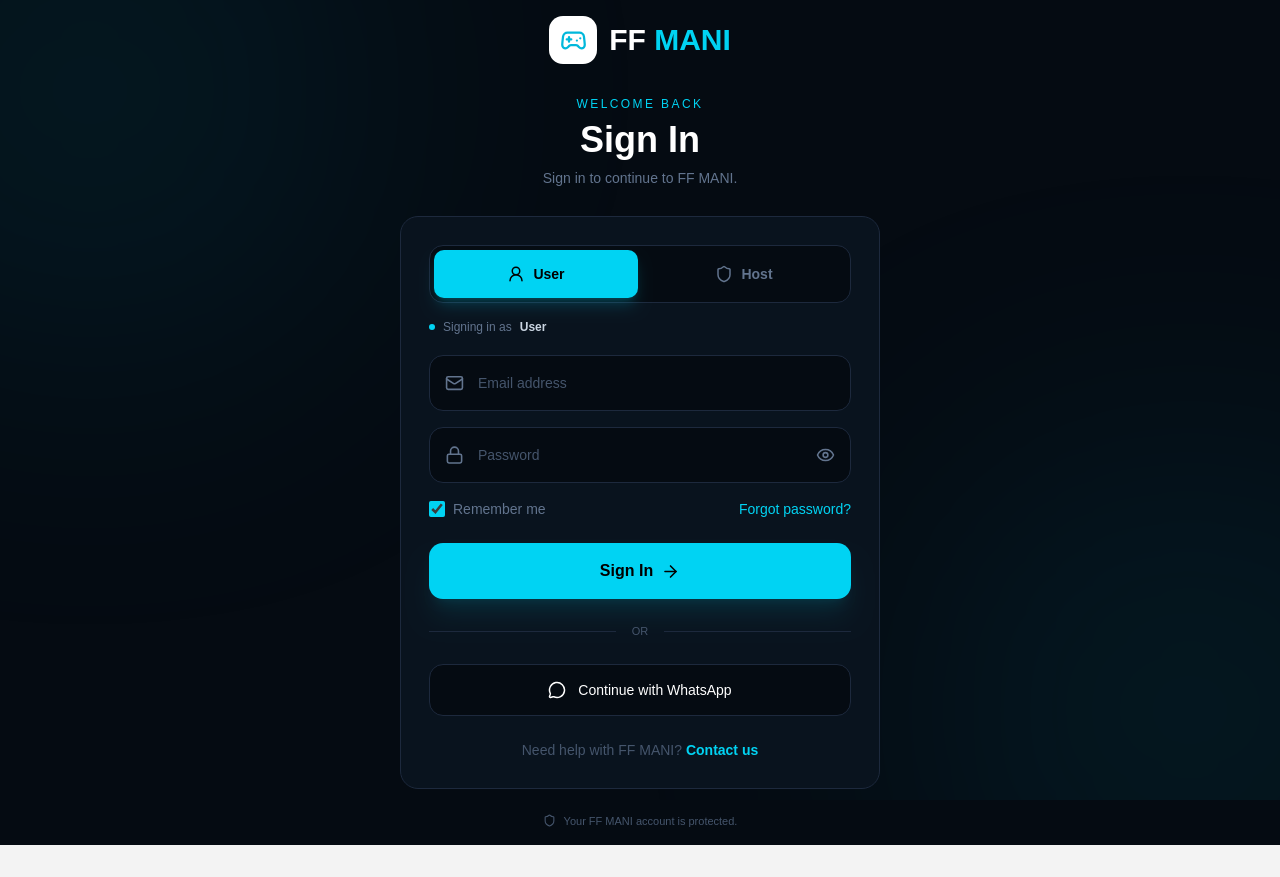
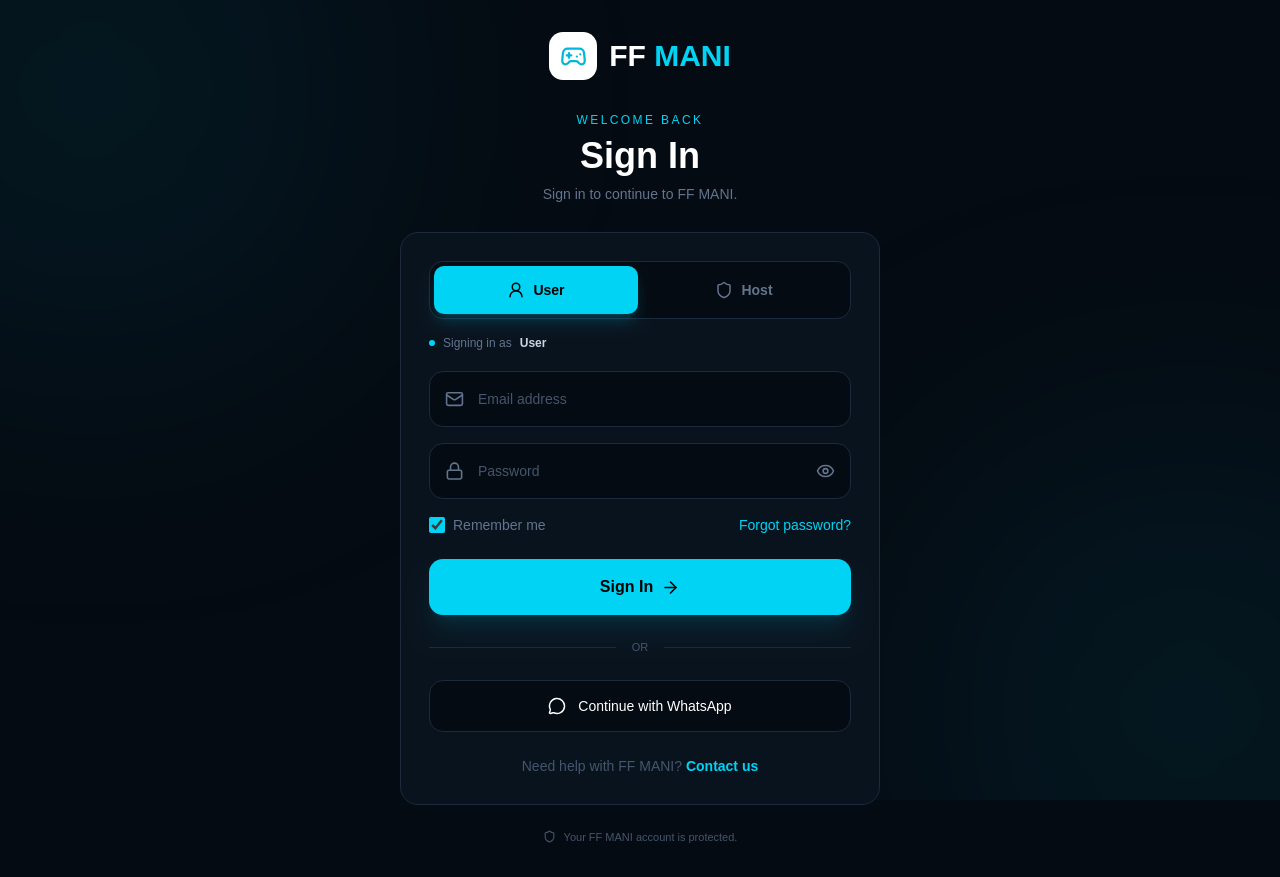
Before and after one commit to maniQuare/manigame-website, a Next.js app: page /sign-in in a window 1280 px wide. Before the commit the page ends 845 px from the top, so only its background shows below. Built offline with nearby package versions, Linux system fonts and the light colour scheme.

Commit message:
Refactor SignInPage layout and styling
Updated the SignInPage component to enhance layout and styling, including changes to padding and structure.

```diff
--- a/src/app/(auth)/sign-in/page.tsx
+++ b/src/app/(auth)/sign-in/page.tsx
@@ -19,7 +19,7 @@ export default function SignInPage() {
   const [remember, setRemember] = useState(true);
 
   return (
-    <main className="min-h-screen bg-[#050b12] text-white flex items-center justify-center p-4">
+    <main className="min-h-screen bg-[#050b12] text-white flex items-center justify-center p-8">
 
       {/* Background Glow */}
       <div className="fixed inset-0 pointer-events-none overflow-hidden">
```
